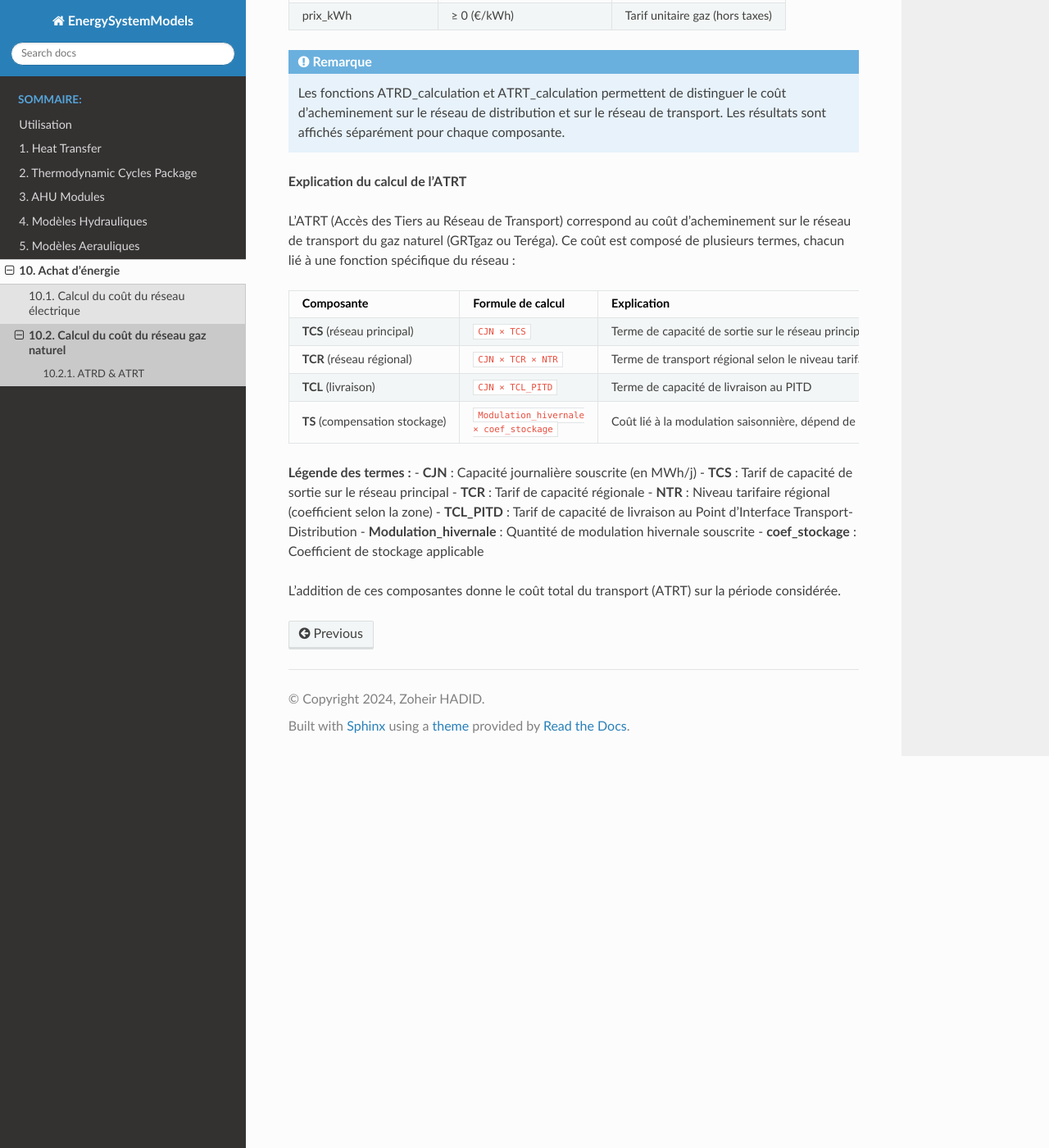
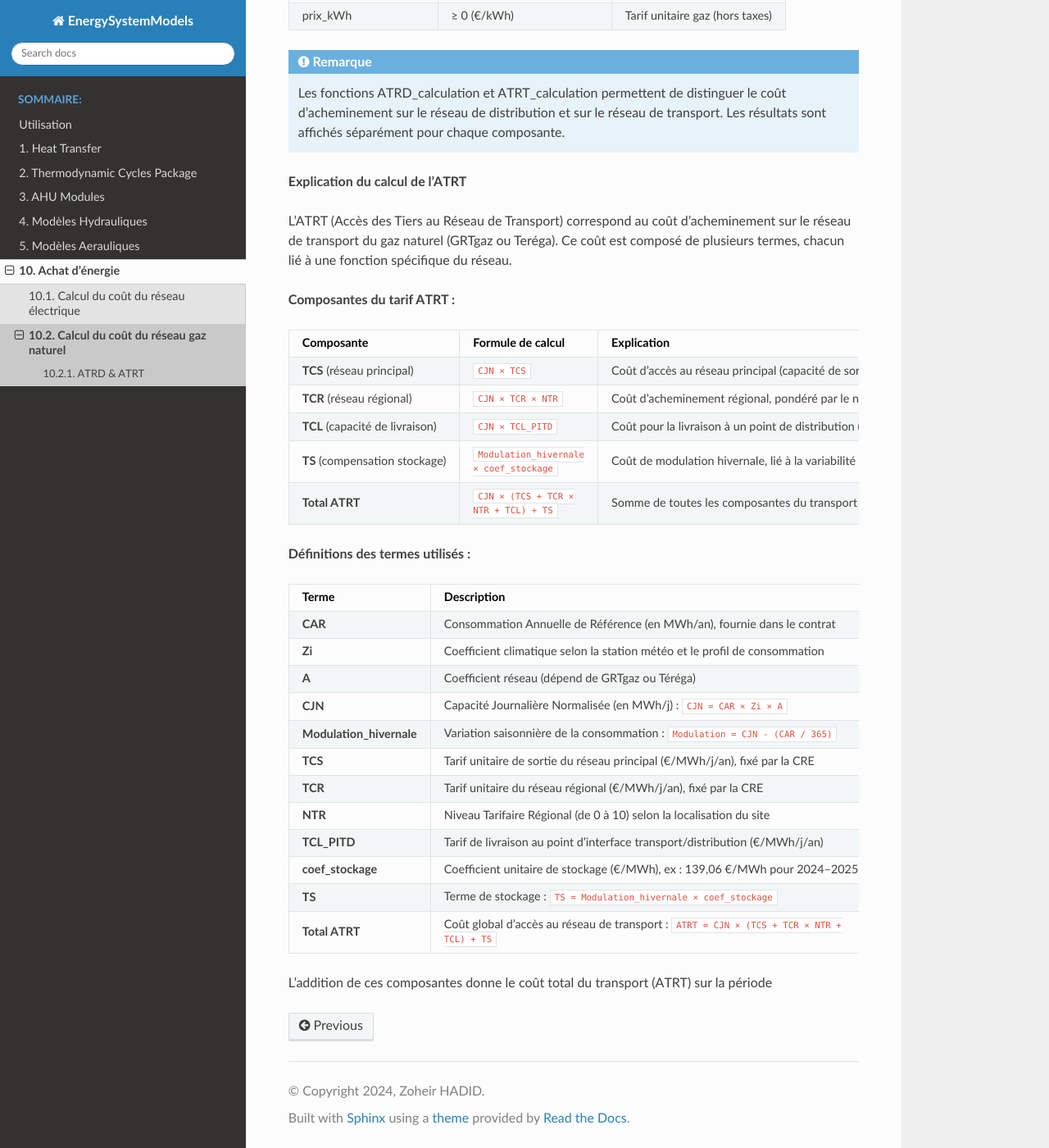
Before and after one commit to ZoheirHADID/EnergySystemModels-fr, a Sphinx documentation site: the page built from docs/source/010-achat-energie/contrat_gaz.rst, in a window 1280 px wide and 1400 px high, scrolled down 1692 px. Shown: the whole window at 82% size. Built offline with Sphinx 7.4.7 and the Read the Docs theme 3.1.0, drawn with Linux system fonts in a browser that asks for light colours; pages that are not in the unit, such as notebooks, are missing from menus.

Commit message:
contrat_gaz

```diff
--- a/docs/source/010-achat-energie/contrat_gaz.rst
+++ b/docs/source/010-achat-energie/contrat_gaz.rst
@@ -115,38 +115,67 @@ Les paramètres à renseigner dans `input_Contrat`, `input_Facture` et `input_Ta
 
 **Explication du calcul de l'ATRT**
 
-L’ATRT (Accès des Tiers au Réseau de Transport) correspond au coût d’acheminement sur le réseau de transport du gaz naturel (GRTgaz ou Teréga). Ce coût est composé de plusieurs termes, chacun lié à une fonction spécifique du réseau :
+L’ATRT (Accès des Tiers au Réseau de Transport) correspond au coût d’acheminement sur le réseau de transport du gaz naturel (GRTgaz ou Teréga). Ce coût est composé de plusieurs termes, chacun lié à une fonction spécifique du réseau.
+
+**Composantes du tarif ATRT :**
 
 .. list-table::
    :header-rows: 1
-   :widths: 30 35 35
+   :widths: 25 30 45
 
-   * - Composante
-     - Formule de calcul
-     - Explication
+   * - **Composante**
+     - **Formule de calcul**
+     - **Explication**
    * - **TCS** (réseau principal)
      - ``CJN × TCS``
-     - Terme de capacité de sortie sur le réseau principal
+     - Coût d’accès au réseau principal (capacité de sortie)
    * - **TCR** (réseau régional)
      - ``CJN × TCR × NTR``
-     - Terme de transport régional selon le niveau tarifaire régional
-   * - **TCL** (livraison)
+     - Coût d’acheminement régional, pondéré par le niveau tarifaire (NTR)
+   * - **TCL** (capacité de livraison)
      - ``CJN × TCL_PITD``
-     - Terme de capacité de livraison au PITD
+     - Coût pour la livraison à un point de distribution (PITD), dépend du GRT
    * - **TS** (compensation stockage)
      - ``Modulation_hivernale × coef_stockage``
-     - Coût lié à la modulation saisonnière, dépend de la variabilité de la consommation
+     - Coût de modulation hivernale, lié à la variabilité saisonnière de la consommation
+   * - **Total ATRT**
+     - ``CJN × (TCS + TCR × NTR + TCL) + TS``
+     - Somme de toutes les composantes du transport et du stockage
 
-**Légende des termes :**
-- **CJN** : Capacité journalière souscrite (en MWh/j)
-- **TCS** : Tarif de capacité de sortie sur le réseau principal
-- **TCR** : Tarif de capacité régionale
-- **NTR** : Niveau tarifaire régional (coefficient selon la zone)
-- **TCL_PITD** : Tarif de capacité de livraison au Point d’Interface Transport-Distribution
-- **Modulation_hivernale** : Quantité de modulation hivernale souscrite
-- **coef_stockage** : Coefficient de stockage applicable
+**Définitions des termes utilisés :**
 
-L’addition de ces composantes donne le coût total du transport (ATRT) sur la période considérée.
+.. list-table::
+   :header-rows: 1
+   :widths: 30 70
+
+   * - **Terme**
+     - **Description**
+   * - **CAR**
+     - Consommation Annuelle de Référence (en MWh/an), fournie dans le contrat
+   * - **Zi**
+     - Coefficient climatique selon la station météo et le profil de consommation
+   * - **A**
+     - Coefficient réseau (dépend de GRTgaz ou Téréga)
+   * - **CJN**
+     - Capacité Journalière Normalisée (en MWh/j) : ``CJN = CAR × Zi × A``
+   * - **Modulation_hivernale**
+     - Variation saisonnière de la consommation : ``Modulation = CJN - (CAR / 365)``
+   * - **TCS**
+     - Tarif unitaire de sortie du réseau principal (€/MWh/j/an), fixé par la CRE
+   * - **TCR**
+     - Tarif unitaire du réseau régional (€/MWh/j/an), fixé par la CRE
+   * - **NTR**
+     - Niveau Tarifaire Régional (de 0 à 10) selon la localisation du site
+   * - **TCL_PITD**
+     - Tarif de livraison au point d’interface transport/distribution (€/MWh/j/an)
+   * - **coef_stockage**
+     - Coefficient unitaire de stockage (€/MWh), ex : 139,06 €/MWh pour 2024–2025
+   * - **TS**
+     - Terme de stockage : ``TS = Modulation_hivernale × coef_stockage``
+   * - **Total ATRT**
+     - Coût global d’accès au réseau de transport : ``ATRT = CJN × (TCS + TCR × NTR + TCL) + TS``
+
+L’addition de ces composantes donne le coût total du transport (ATRT) sur la période
 
 .. toctree::
    :maxdepth: 1
```
